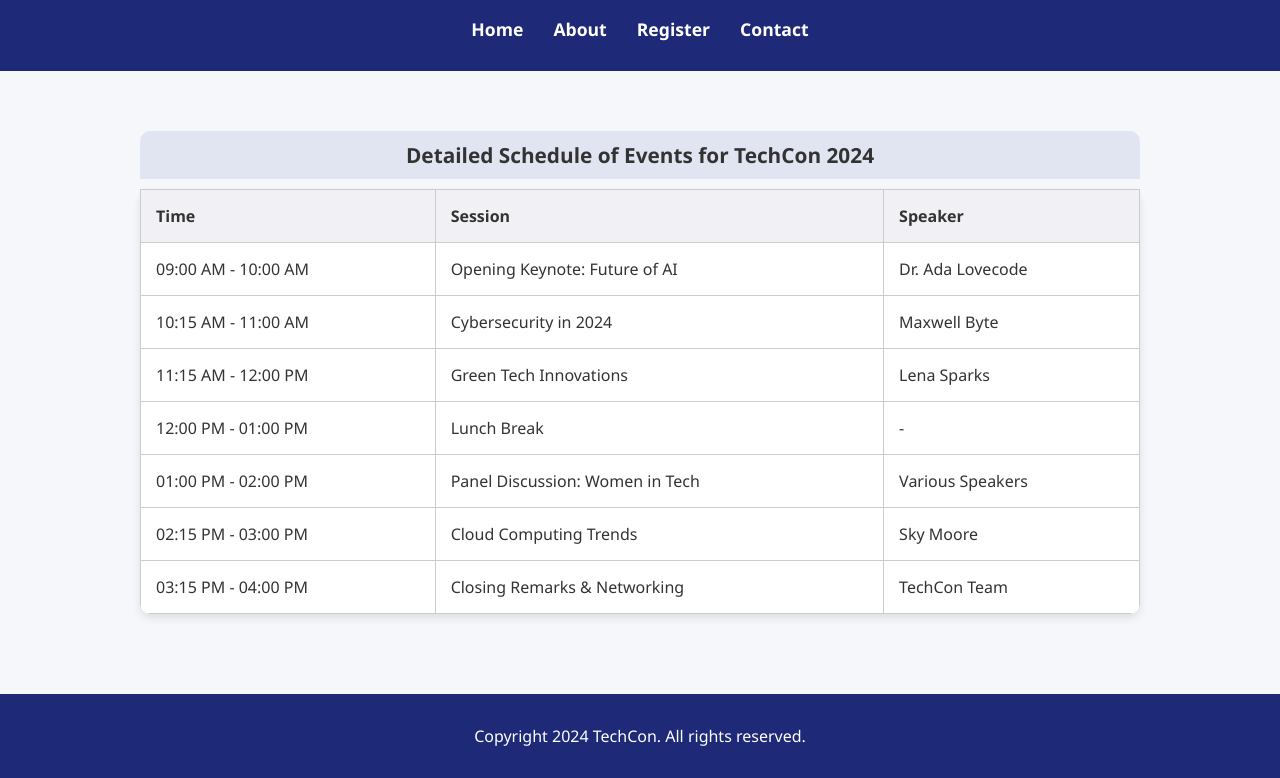
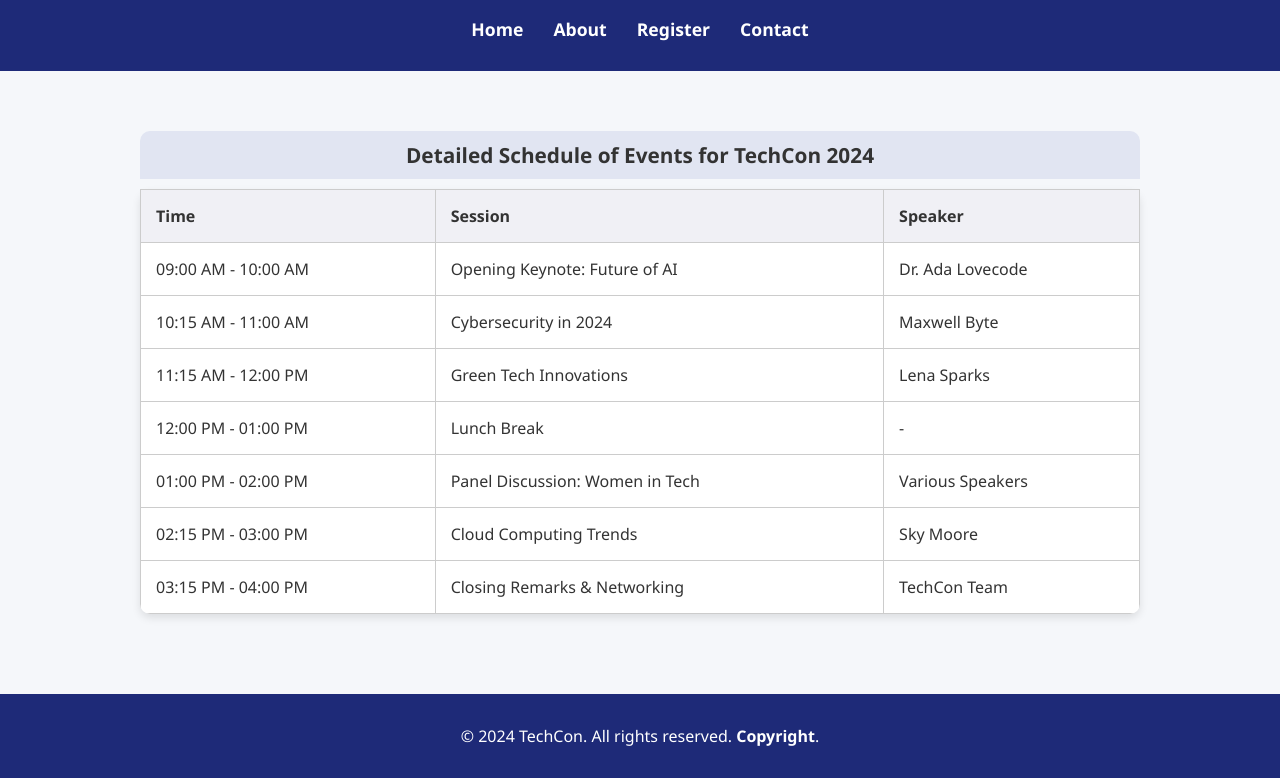
Before and after one commit to simon8384/TechCon_HTML, a plain HTML site: page techcon_website/schedule.html in a window 1280 px wide. Shown: the part 88-866 px from the top of the page. Drawn offline with Linux system fonts and the light colour scheme.

Commit message:
Update schedule.html

```diff
--- a/techcon_website/schedule.html
+++ b/techcon_website/schedule.html
@@ -167,7 +167,7 @@
   </main>
 
   <footer>
-    <p>Copyright 2024 TechCon. All rights reserved.</p>
+    <p>&copy; 2024 TechCon. All rights reserved. <strong>Copyright</strong>.</p>
   </footer>
 
 </body>
```
